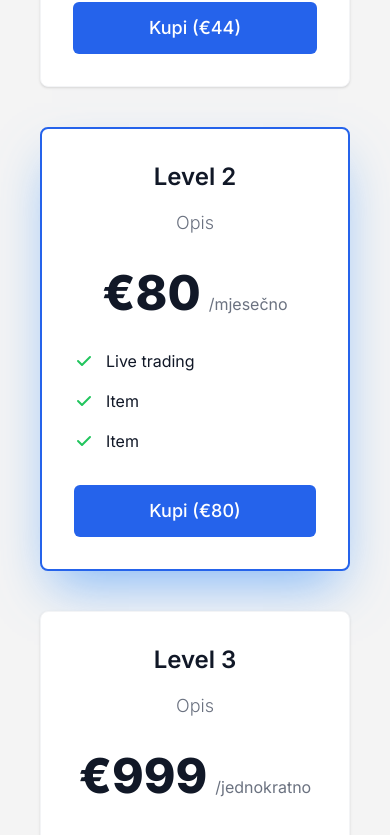
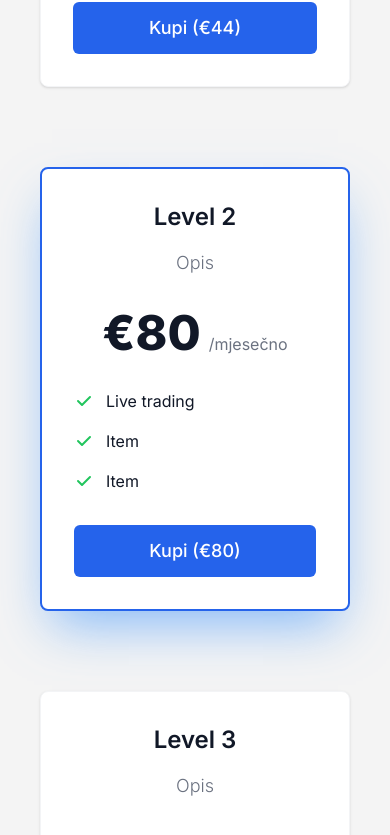
Before and after one commit to faustatwork/mad-science-website, a Next.js app: page / in a window 390 px wide. Shown: the part 4373-5208 px from the top of the page. Built offline with nearby package versions, Linux system fonts and the light colour scheme.

Commit message:
fix(tier): increase distance, max width on sm

```diff
--- a/components/Tier.tsx
+++ b/components/Tier.tsx
@@ -21,7 +21,7 @@ const Tier = ({ items }: TierArray) => {
   return (
     <>
       <StyledDialog isOpen={openDialog} setIsOpen={setOpenDialog} />
-      <div className="flex flex-row flex-wrap items-center justify-center gap-10">
+      <div className="flex flex-row flex-wrap items-center justify-center gap-20">
         {items.map((item, index) => {
           const recommended = item.recommended
             ? "border-2 border-blue-600 shadow-2xl shadow-blue-400/75 "
@@ -32,7 +32,7 @@ const Tier = ({ items }: TierArray) => {
               <div
                 className={
                   recommended +
-                  "flex w-80 flex-col rounded-lg bg-white p-6 text-center text-gray-900 dark:bg-gray-800 dark:text-white xl:p-8 sm:w-full"
+                  "flex w-80 flex-col rounded-lg bg-white p-6 text-center text-gray-900 dark:bg-gray-800 dark:text-white xl:p-8 sm:w-full sm:max-w-sm"
                 }
                 key={index}
               >
```
